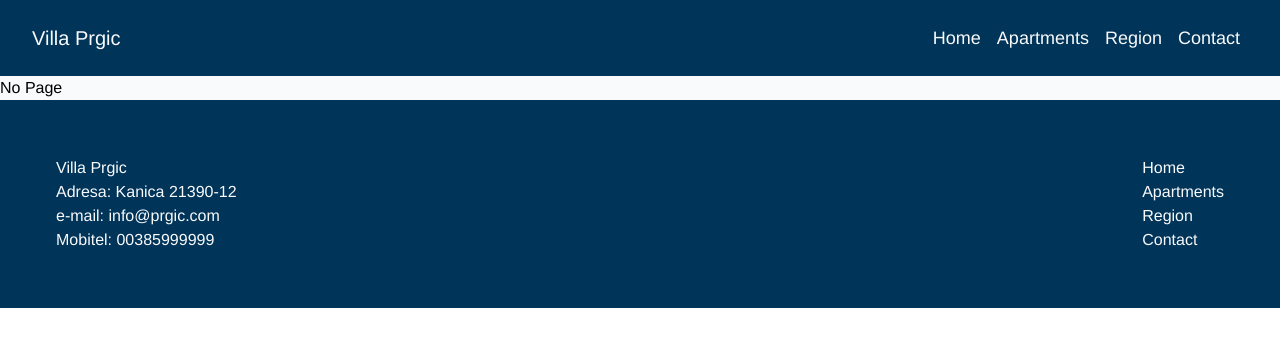
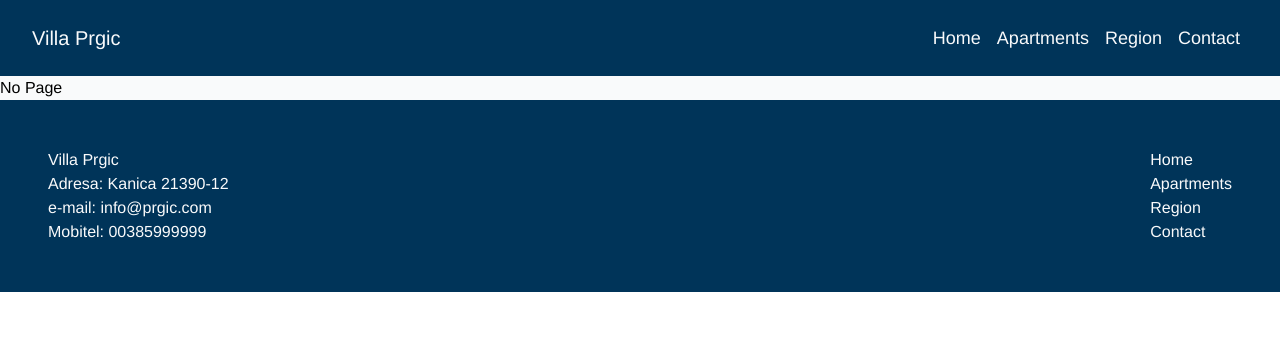
Before and after one commit to valentin994/villa-prgic, a React (Vite) app: page / in a window 1280 px wide. Shown: the top 346 px of the page. Built offline with nearby package versions, Linux system fonts and the light colour scheme.

Commit message:
updated page

```diff
--- a/src/Components/Footer.tsx
+++ b/src/Components/Footer.tsx
@@ -2,7 +2,7 @@ import { Link } from "react-router-dom";
 
 function Footer() {
   return (
-    <div className="flex bg-secondary text-background-col font-thin justify-between p-14 text-sm md:text-base">
+    <div className="flex bg-secondary text-background-col font-thin justify-between p-12 text-sm md:text-base">
         <div>
           <p>Villa Prgic</p>
           <p>Adresa: Kanica 21390-12</p>
```
